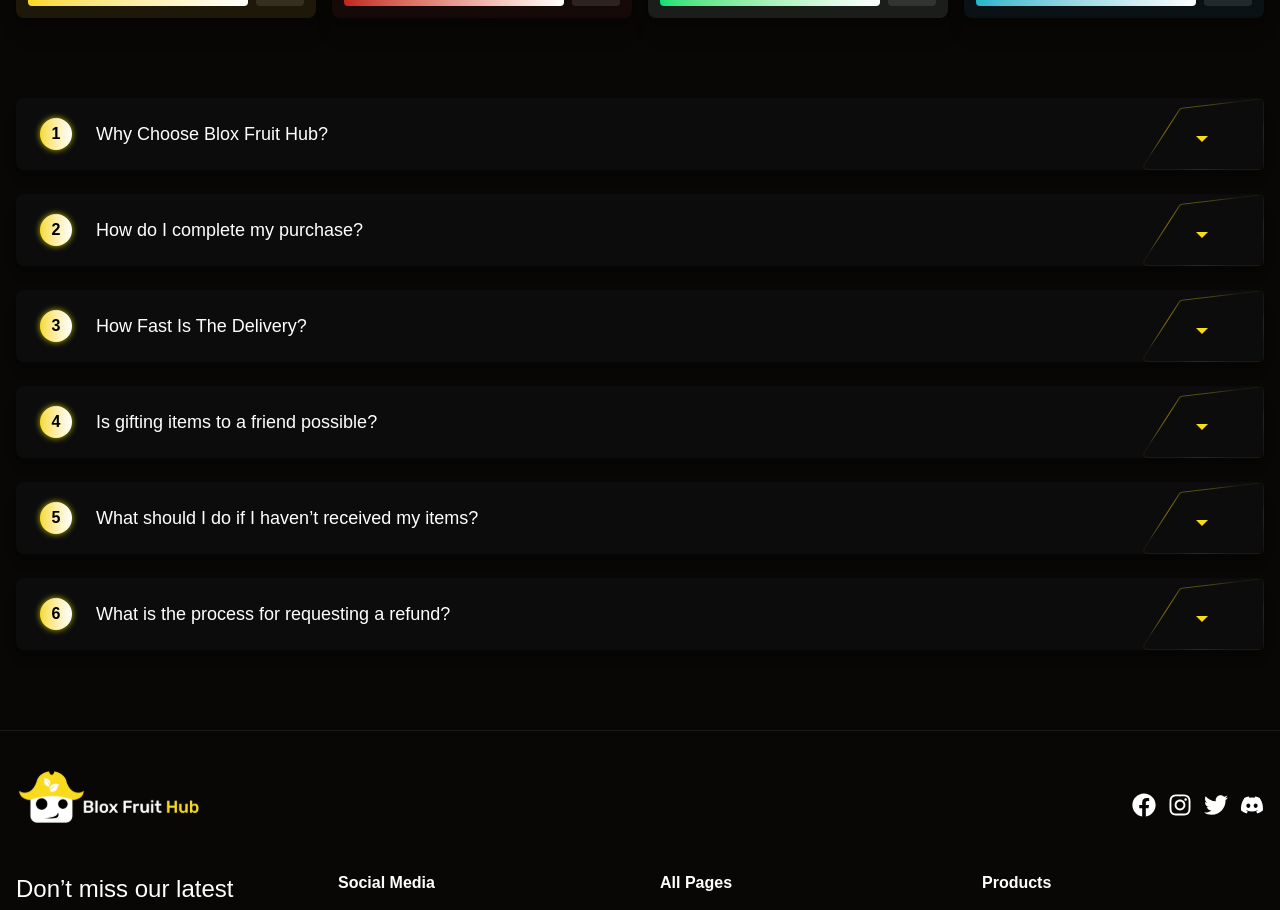
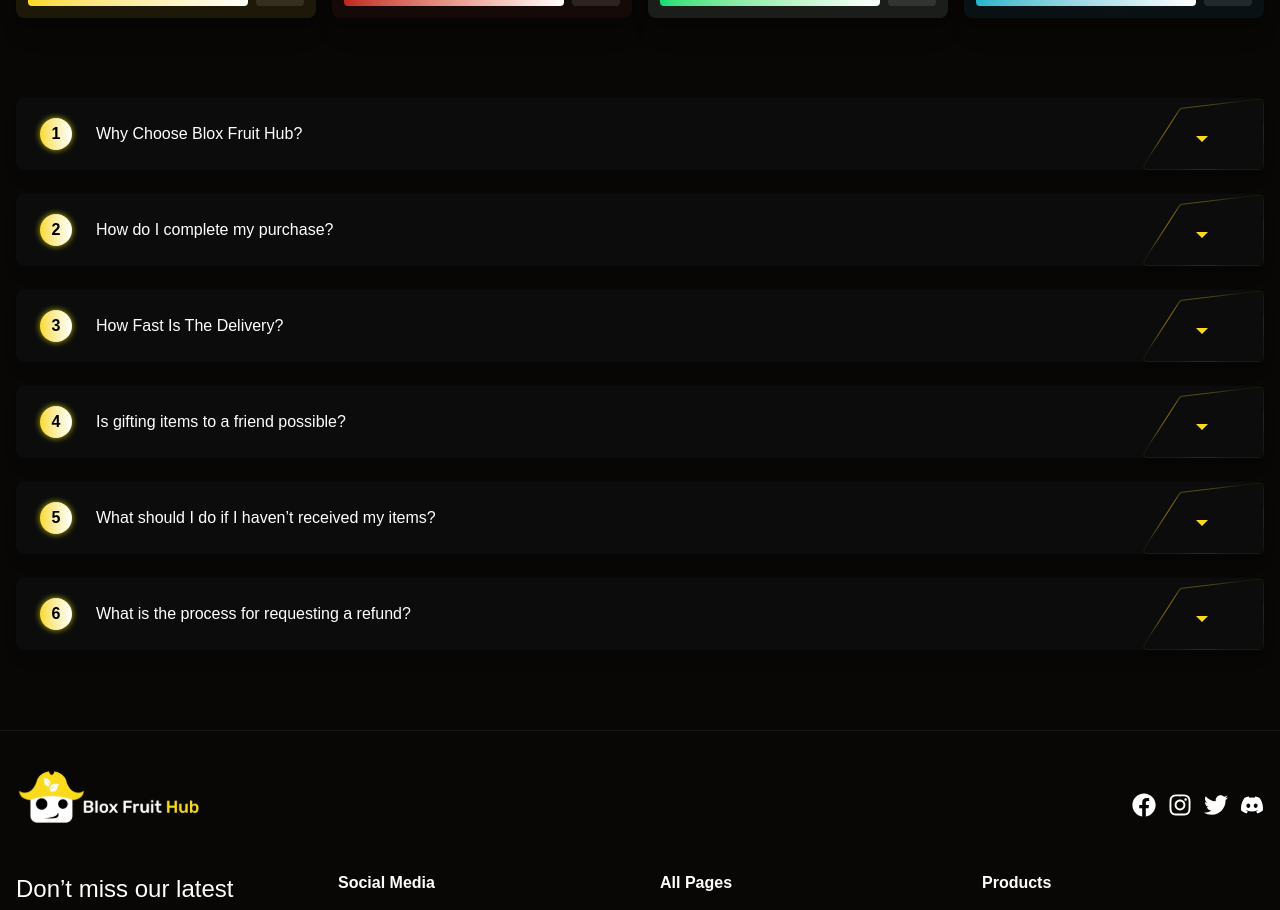
Before and after one commit to fardin-developer/BloxFruit-front, a Next.js app: page / in a window 1280 px wide. Shown: the part 3200-4110 px from the top of the page. Built offline with nearby package versions, Linux system fonts and the light colour scheme; a web font is replaced by a local one.

Commit message:
Updated FAQ

```diff
--- a/components/Home/FAQ/FAQ.tsx
+++ b/components/Home/FAQ/FAQ.tsx
@@ -65,7 +65,7 @@ const FAQ = () => {
                   <span className="h-8 w-8 text-base text-black font-semibold bg-gradient-to-l to-[#FADA1B] from-white rounded-full flex items-center justify-center drop-shadow-[0_0_3px_rgba(255,255,0,0.7)]">
                     {index + 1}
                   </span>
-                  <span>{item.question}</span>
+                  <span className="text-sm md:text-base">{item.question}</span>
                 </div>
                 <div className=" relative transform transition-transform ">
                   <Image src={faqImage} alt="faq" width={124} height={72} />
```
